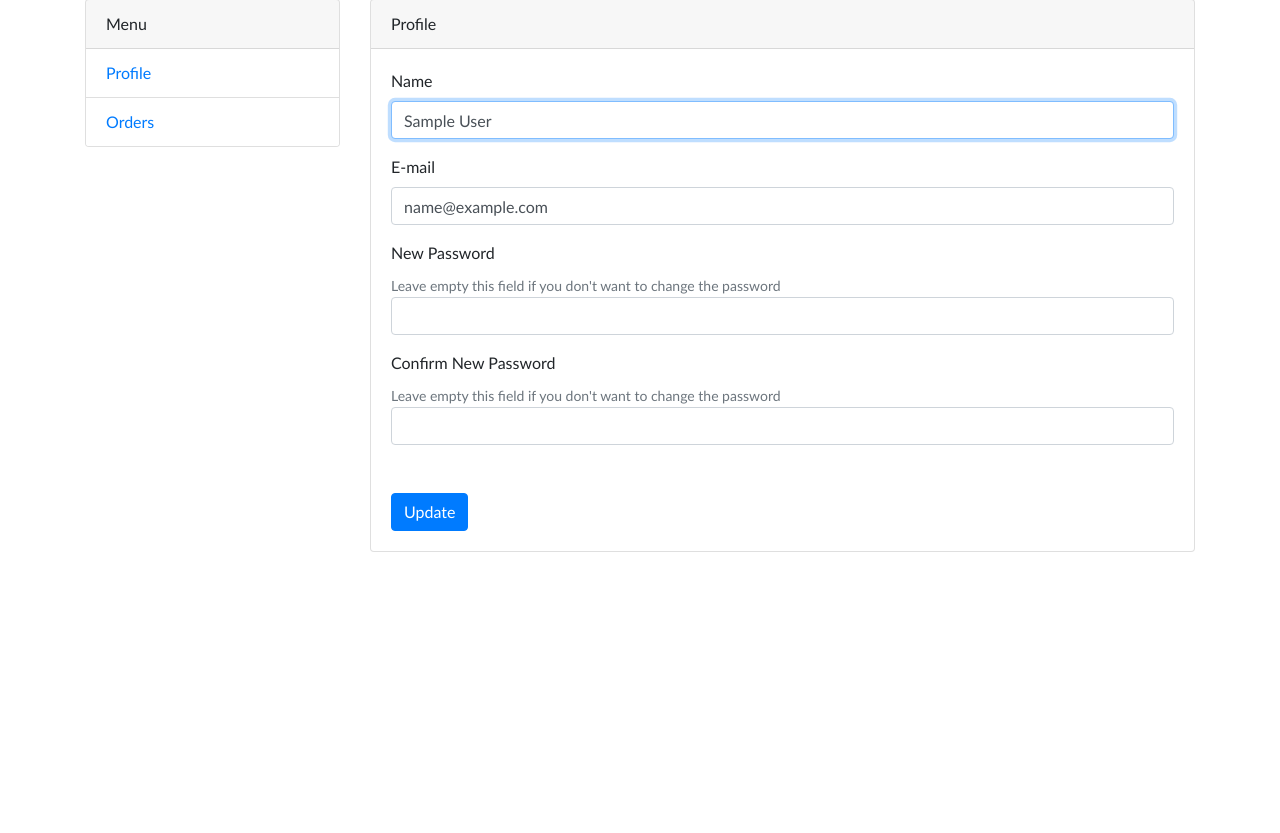
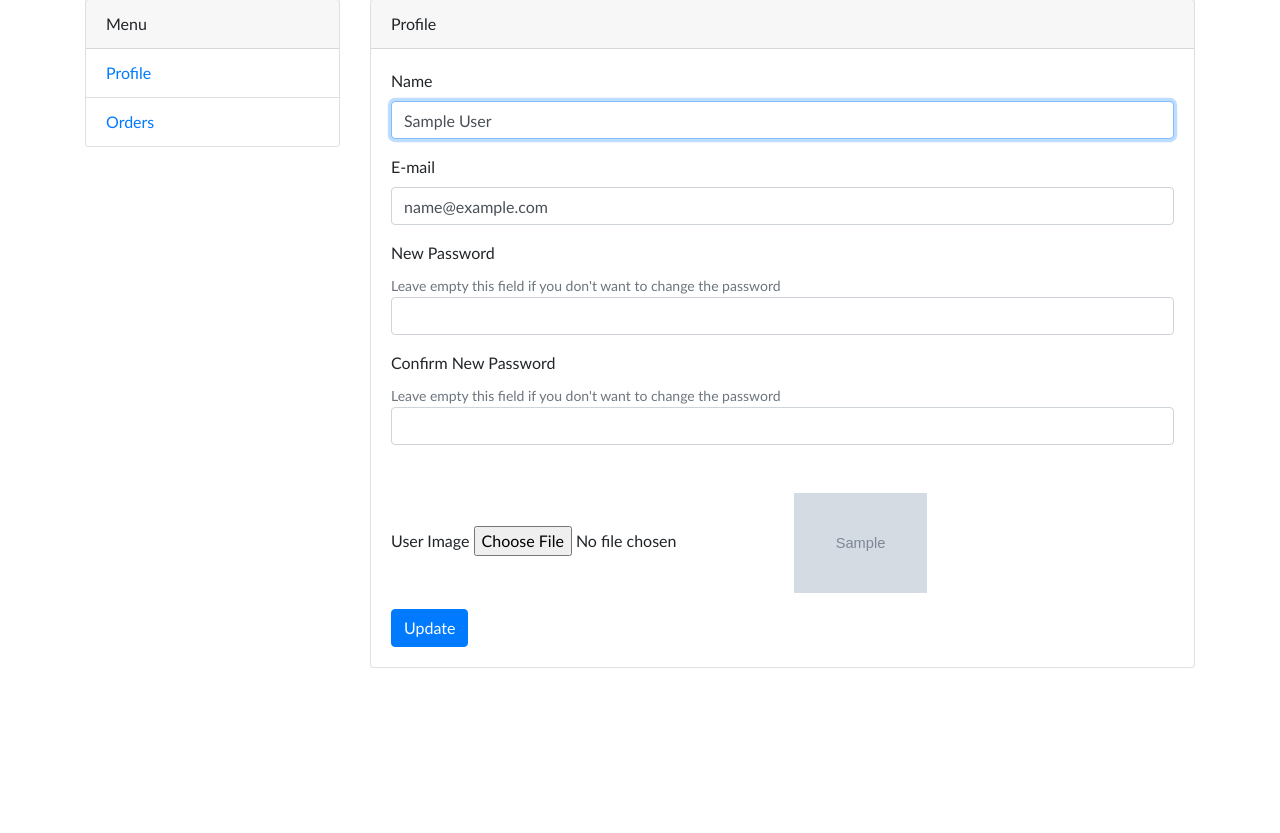
Before and after one commit to ekkyardian/simple-ecommerce, a CodeIgniter app: page /database/profile/edit/1 in a window 1280 px wide. Shown: the part 73-906 px from the top of the page. Run offline with CodeIgniter, Linux system fonts and the light colour scheme; the visitor is signed in with stand-in values (Sample User, id 1); tables that the repository leaves empty or names only in its code hold one stand-in row (values such as "Sample post"); grey boxes marked "Sample" are stand-in pictures; some libraries are stand-ins or nearby versions.

Commit message:
:hammer: Add feature upload image to Edit Profile

```diff
--- a/application/controllers/Profile.php
+++ b/application/controllers/Profile.php
@@ -68,6 +68,22 @@ class Profile extends MY_Controller
             }
         }
 
+        if (!empty($_FILES) && $_FILES['image'] != '') {
+            $imageName = url_title($data['input']->name, '-', true) . '-' .
+                date('YmdHis');
+            $upload = $this->profile->uploadImage('image', $imageName);
+
+            if ($upload) {
+                if ($data['content']->image != '') {
+                    $this->profile->deleteImage($data['content']->image);
+                }
+
+                $data['input']->image = $upload['file_name'];
+            } else {
+                redirect(base_url("profile/edit/$id"));
+            }
+        }
+
         if (!$this->profile->validate()) {
             $data['title']          = 'Edit Profile - Simple Ecommerce';
             $data['form_action']    = base_url("profile/edit/$id");
--- a/application/views/pages/profile/form.php
+++ b/application/views/pages/profile/form.php
@@ -4,7 +4,7 @@
         <div class="card">
             <div class="card-header">Profile</div>
             <div class="card-body">
-                <?= form_open(base_url("profile/edit/$input->id"), ['method' => 'POST']) ?>
+                <?= form_open_multipart(base_url("profile/edit/$input->id"), ['method' => 'POST']) ?>
                     <?= form_hidden('id', $input->id) ?>
                     <div class="form-group">
                         <label for="name">Name</label>
@@ -35,6 +35,19 @@
                             'id' => 'password_confirmation']) ?>
                         <?= form_error('password_confirmation') ?>
                     </div>
+                    <div class="form-group">
+                        <label for="image">User Image</label>
+                        <?= form_upload('image') ?>
+                        <?php if ($this->session->flashdata('image_error')) : ?>
+                        <small class="form-text text-danger">
+                            <?= $this->session->flashdata('image_error') ?>
+                        </small>
+                        <?php endif ?>
+                        <?php if (isset($input->image)) : ?>
+                            <img src="<?= base_url("./assets/images/avatar/$input->image") ?>"
+                            alt="Product Image" height="100">
+                        <?php endif ?>
+                    </div>
                     <button class="btn btn-primary" type="submit" name="update">Update</button>
                 <?= form_close() ?>
             </div>
```
Also changed, not shown: assets/images/avatar/admin-20210225155701.jpg (added), 1 other file.
